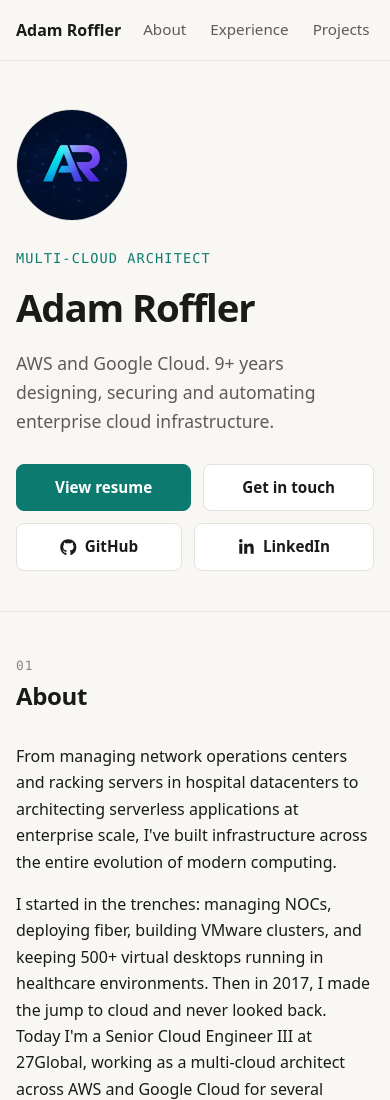
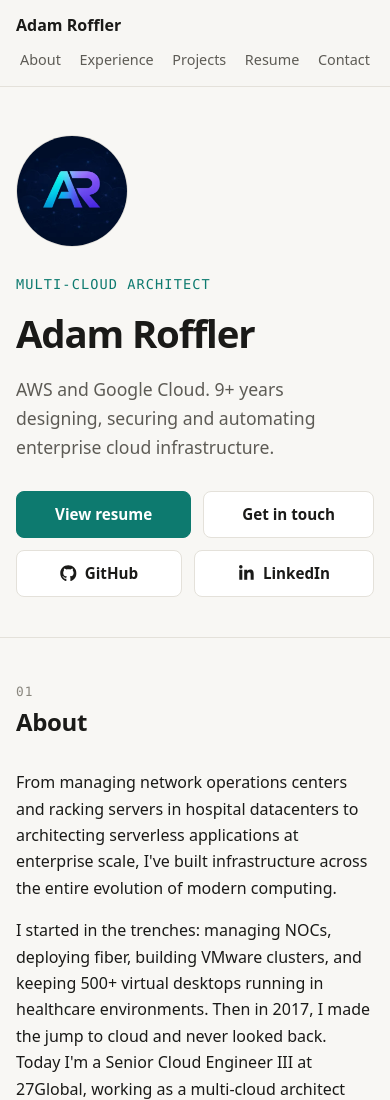
Before and after one commit to espresso20/adamroffler.com, a plain HTML site: page index.html in a window 390 px wide. Shown: the top 1100 px of the page. Drawn offline with Linux system fonts and the light colour scheme.

Commit message:
Phone nav: brand on one row, all five links on the next

```diff
--- a/styles.css
+++ b/styles.css
@@ -236,3 +236,16 @@ pre { overflow-x: auto; max-width: 100%; margin: 16px 0; padding: 12px 16px; bor
     .card-wide .card-media img { object-position: left top; }
     .card-wide .card-body { padding: 24px 28px; }
 }
+
+/* ---- phone header: brand on one row, all five links on the next ---- */
+@media (max-width: 560px) {
+    .site-header { position: static; }
+    html { scroll-padding-top: 12px; }
+    .site-header .wrap { flex-wrap: wrap; height: auto; gap: 4px; padding-top: 12px; padding-bottom: 8px; }
+    .site-nav { margin-left: 0; width: 100%; }
+    .site-nav ul { justify-content: space-between; gap: 0; }
+    .site-nav a { padding: 6px 4px; font-size: .9rem; }
+}
+@media (max-width: 360px) {
+    .site-nav a { padding: 6px 2px; font-size: .8rem; }
+}
```
